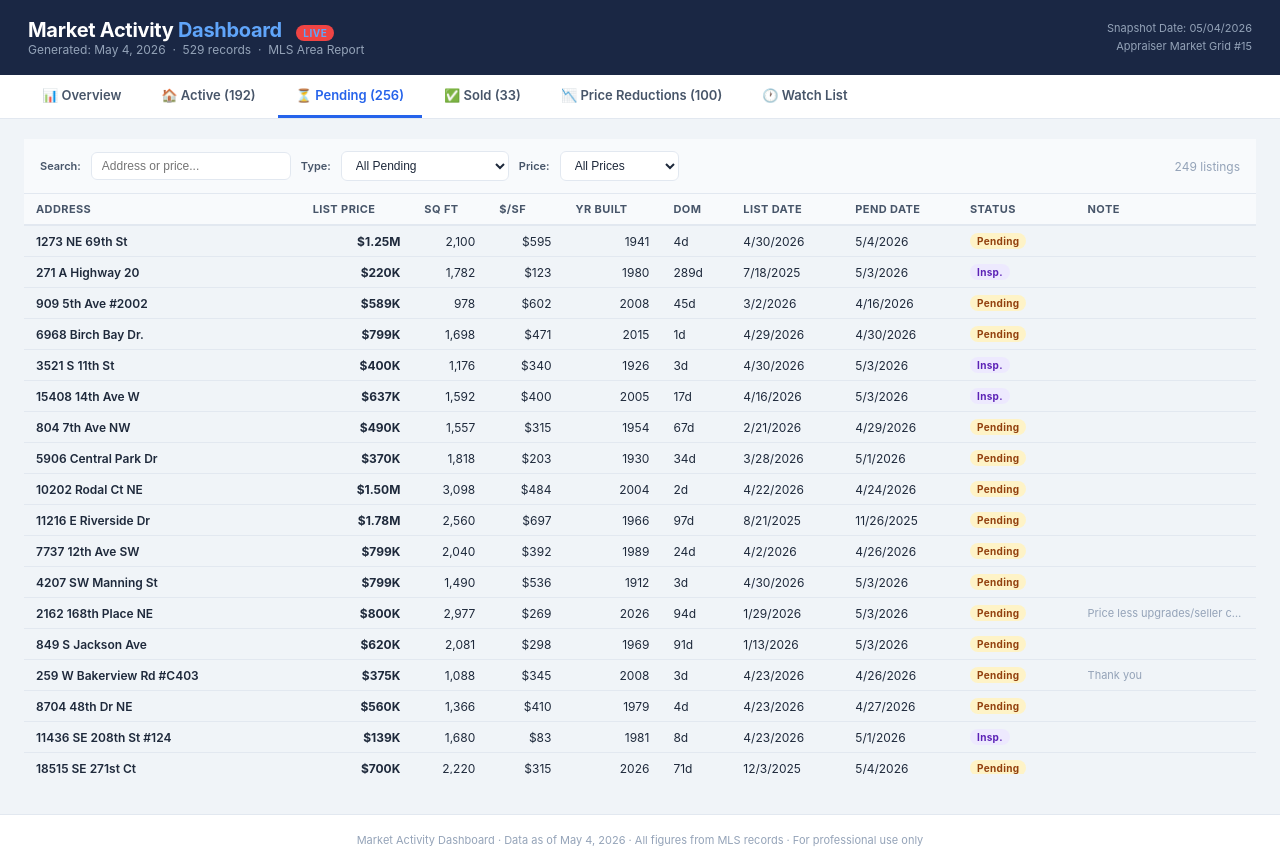
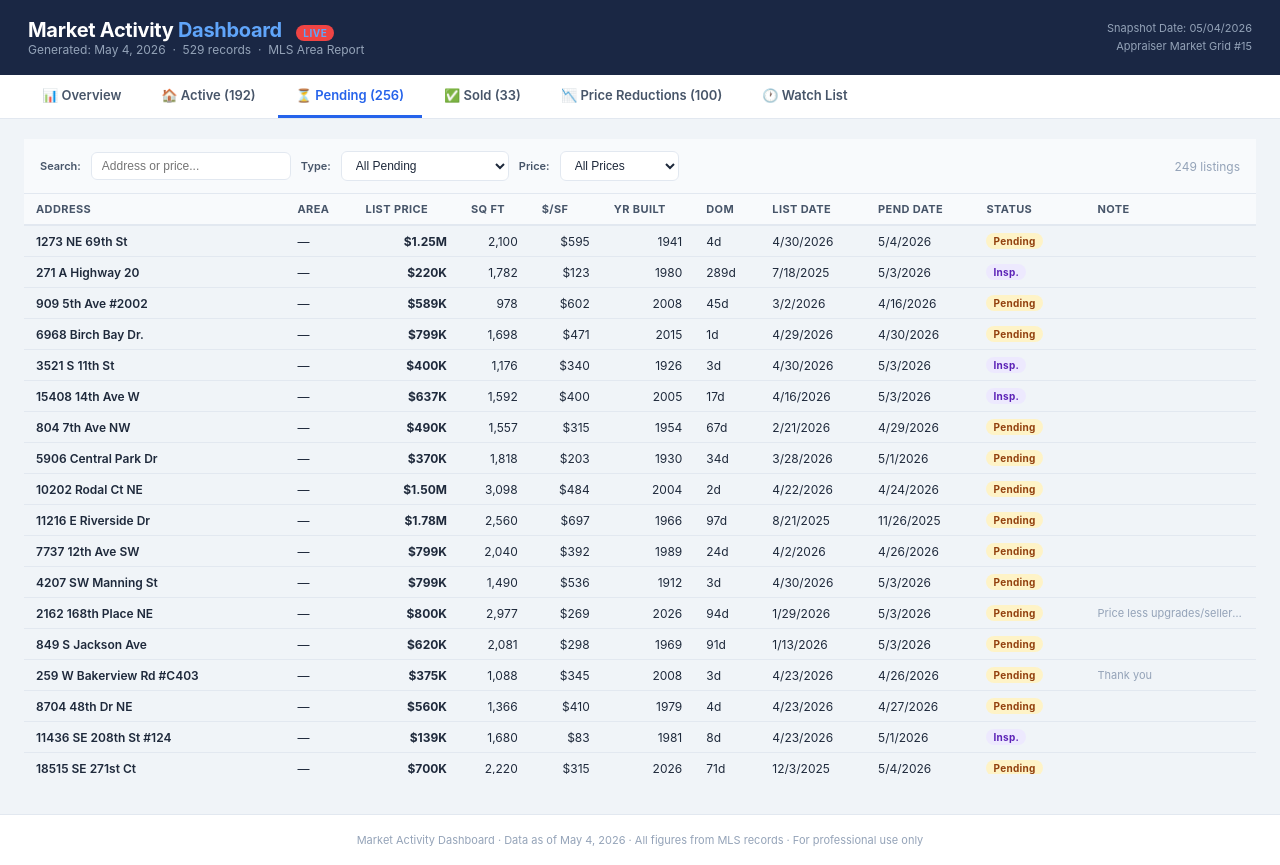
Before and after one commit to adrianwillanger-cyber/market-dashboard, a plain HTML site: page market_dashboard.html in a window 1280 px wide. Both pictures are taken after a click on the element "⏳ Pending (256)". Drawn offline with Linux system fonts and the light colour scheme.

Commit message:
Add files via upload

```diff
--- a/market_dashboard.html
+++ b/market_dashboard.html
@@ -277,7 +277,7 @@
     <div class="scrollable">
       <table class="tbl" id="new-table">
         <thead><tr>
-          <th>Address</th><th>List Price</th><th>Sq Ft</th><th>Yr Built</th><th>$/SF</th><th>DOM</th><th>Lot Ac</th>
+          <th>Address</th><th>Area</th><th>List Price</th><th>Sq Ft</th><th>Yr Built</th><th>$/SF</th><th>DOM</th><th>Lot Ac</th>
         </tr></thead>
         <tbody></tbody>
       </table>
@@ -321,14 +321,15 @@
     <table class="tbl" id="active-table">
       <thead><tr>
         <th onclick="sortTbl('active-table',0)">Address</th>
-        <th onclick="sortTbl('active-table',1)">List Price</th>
-        <th onclick="sortTbl('active-table',2)">Orig Price</th>
-        <th onclick="sortTbl('active-table',3)">Chg%</th>
-        <th onclick="sortTbl('active-table',4)">Sq Ft</th>
-        <th onclick="sortTbl('active-table',5)">$/SF</th>
-        <th onclick="sortTbl('active-table',6)">Yr</th>
-        <th onclick="sortTbl('active-table',7)">DOM</th>
-        <th onclick="sortTbl('active-table',8)">Lot</th>
+        <th onclick="sortTbl('active-table',1)">Area</th>
+        <th onclick="sortTbl('active-table',2)">List Price</th>
+        <th onclick="sortTbl('active-table',3)">Orig Price</th>
+        <th onclick="sortTbl('active-table',4)">Chg%</th>
+        <th onclick="sortTbl('active-table',5)">Sq Ft</th>
+        <th onclick="sortTbl('active-table',6)">$/SF</th>
+        <th onclick="sortTbl('active-table',7)">Yr</th>
+        <th onclick="sortTbl('active-table',8)">DOM</th>
+        <th onclick="sortTbl('active-table',9)">Lot</th>
         <th>Status</th>
       </tr></thead>
       <tbody></tbody>
@@ -364,13 +365,14 @@
     <table class="tbl" id="pending-table">
       <thead><tr>
         <th onclick="sortTbl('pending-table',0)">Address</th>
-        <th onclick="sortTbl('pending-table',1)">List Price</th>
-        <th onclick="sortTbl('pending-table',2)">Sq Ft</th>
-        <th onclick="sortTbl('pending-table',3)">$/SF</th>
-        <th onclick="sortTbl('pending-table',4)">Yr Built</th>
-        <th onclick="sortTbl('pending-table',5)">DOM</th>
-        <th onclick="sortTbl('pending-table',6)">List Date</th>
-        <th onclick="sortTbl('pending-table',7)">Pend Date</th>
+        <th onclick="sortTbl('pending-table',1)">Area</th>
+        <th onclick="sortTbl('pending-table',2)">List Price</th>
+        <th onclick="sortTbl('pending-table',3)">Sq Ft</th>
+        <th onclick="sortTbl('pending-table',4)">$/SF</th>
+        <th onclick="sortTbl('pending-table',5)">Yr Built</th>
+        <th onclick="sortTbl('pending-table',6)">DOM</th>
+        <th onclick="sortTbl('pending-table',7)">List Date</th>
+        <th onclick="sortTbl('pending-table',8)">Pend Date</th>
         <th>Status</th>
         <th>Note</th>
       </tr></thead>
@@ -404,14 +406,15 @@
       <table class="tbl" id="sold-table">
         <thead><tr>
           <th onclick="sortTbl('sold-table',0)">Address</th>
-          <th onclick="sortTbl('sold-table',1)">List $</th>
-          <th onclick="sortTbl('sold-table',2)">Sold $</th>
-          <th onclick="sortTbl('sold-table',3)">S/L%</th>
-          <th onclick="sortTbl('sold-table',4)">Sq Ft</th>
-          <th onclick="sortTbl('sold-table',5)">$/SF Sold</th>
-          <th onclick="sortTbl('sold-table',6)">Yr Built</th>
-          <th onclick="sortTbl('sold-table',7)">DOM</th>
-          <th onclick="sortTbl('sold-table',8)">Sold Date</th>
+          <th onclick="sortTbl('sold-table',1)">Area</th>
+          <th onclick="sortTbl('sold-table',2)">List $</th>
+          <th onclick="sortTbl('sold-table',3)">Sold $</th>
+          <th onclick="sortTbl('sold-table',4)">S/L%</th>
+          <th onclick="sortTbl('sold-table',5)">Sq Ft</th>
+          <th onclick="sortTbl('sold-table',6)">$/SF Sold</th>
+          <th onclick="sortTbl('sold-table',7)">Yr Built</th>
+          <th onclick="sortTbl('sold-table',8)">DOM</th>
+          <th onclick="sortTbl('sold-table',9)">Sold Date</th>
         </tr></thead>
         <tbody></tbody>
       </table>
@@ -431,11 +434,12 @@
         <table class="tbl" id="reduction-table">
           <thead><tr>
             <th onclick="sortTbl('reduction-table',0)">Address</th>
-            <th onclick="sortTbl('reduction-table',1)">Current $</th>
-            <th onclick="sortTbl('reduction-table',2)">Original $</th>
-            <th onclick="sortTbl('reduction-table',3)">Cut %</th>
-            <th onclick="sortTbl('reduction-table',4)">$ Saved</th>
-            <th onclick="sortTbl('reduction-table',5)">DOM</th>
+            <th onclick="sortTbl('reduction-table',1)">Area</th>
+            <th onclick="sortTbl('reduction-table',2)">Current $</th>
+            <th onclick="sortTbl('reduction-table',3)">Original $</th>
+            <th onclick="sortTbl('reduction-table',4)">Cut %</th>
+            <th onclick="sortTbl('reduction-table',5)">$ Saved</th>
+            <th onclick="sortTbl('reduction-table',6)">DOM</th>
           </tr></thead>
           <tbody></tbody>
         </table>
@@ -459,14 +463,15 @@
       <table class="tbl" id="stale-table">
         <thead><tr>
           <th onclick="sortTbl('stale-table',0)">Address</th>
-          <th onclick="sortTbl('stale-table',1)">List Price</th>
-          <th onclick="sortTbl('stale-table',2)">Orig Price</th>
-          <th onclick="sortTbl('stale-table',3)">Cut%</th>
-          <th onclick="sortTbl('stale-table',4)">DOM</th>
-          <th onclick="sortTbl('stale-table',5)">CDOM</th>
-          <th onclick="sortTbl('stale-table',6)">Yr Built</th>
-          <th onclick="sortTbl('stale-table',7)">Sq Ft</th>
-          <th onclick="sortTbl('stale-table',8)">$/SF</th>
+          <th onclick="sortTbl('stale-table',1)">Area</th>
+          <th onclick="sortTbl('stale-table',2)">List Price</th>
+          <th onclick="sortTbl('stale-table',3)">Orig Price</th>
+          <th onclick="sortTbl('stale-table',4)">Cut%</th>
+          <th onclick="sortTbl('stale-table',5)">DOM</th>
+          <th onclick="sortTbl('stale-table',6)">CDOM</th>
+          <th onclick="sortTbl('stale-table',7)">Yr Built</th>
+          <th onclick="sortTbl('stale-table',8)">Sq Ft</th>
+          <th onclick="sortTbl('stale-table',9)">$/SF</th>
           <th>List Date</th>
         </tr></thead>
         <tbody></tbody>
@@ -619,6 +624,7 @@ function buildNewListings() {
     const tr = document.createElement('tr');
     tr.innerHTML = `
       <td class="addr">${r.address}</td>
+      <td>${r.area||'—'}</td>
       <td class="price" data-val="${r.listPrice||0}">${fmt(r.listPrice)}</td>
       <td class="num" data-val="${r.sqft||0}">${r.sqft ? r.sqft.toLocaleString() : '—'}</td>
       <td class="num" data-val="${r.yr||0}">${r.yr||'—'}</td>
@@ -644,6 +650,7 @@ function renderActiveTable(data) {
     const tr = document.createElement('tr');
     tr.innerHTML = `
       <td class="addr">${r.address}</td>
+      <td>${r.area||'—'}</td>
       <td class="price num" data-val="${r.listPrice||0}">${fmt(r.listPrice)}</td>
       <td class="num" data-val="${r.origPrice||0}">${r.origPrice && r.origPrice!==r.listPrice ? fmt(r.origPrice) : '—'}</td>
       <td data-val="${r.pctChange||0}">${cutTag}</td>
@@ -696,6 +703,7 @@ function renderPendingTable(data) {
     const tr = document.createElement('tr');
     tr.innerHTML = `
       <td class="addr">${r.address}</td>
+      <td>${r.area||'—'}</td>
       <td class="price num" data-val="${r.listPrice||0}">${fmt(r.listPrice)}</td>
       <td class="num" data-val="${r.sqft||0}">${r.sqft?r.sqft.toLocaleString():'—'}</td>
       <td class="num" data-val="${r.ppsf||0}">${r.ppsf?'$'+r.ppsf:'—'}</td>
@@ -737,6 +745,7 @@ function buildSold() {
     const tr = document.createElement('tr');
     tr.innerHTML = `
       <td class="addr">${r.address}</td>
+      <td>${r.area||'—'}</td>
       <td class="price num" data-val="${r.listPrice||0}">${fmt(r.listPrice)}</td>
       <td class="price num" data-val="${r.sellPrice||0}" style="color:${r.ratio>100?'var(--green)':r.ratio<97?'var(--red)':'inherit'}">${fmt(r.sellPrice)}</td>
       <td data-val="${r.ratio||0}">${ratioTag}</td>
@@ -761,6 +770,7 @@ function buildReductions() {
     const tr = document.createElement('tr');
     tr.innerHTML = `
       <td class="addr">${r.address}</td>
+      <td>${r.area||'—'}</td>
       <td class="price num" data-val="${r.listPrice||0}">${fmt(r.listPrice)}</td>
       <td class="num" data-val="${r.origPrice||0}" style="text-decoration:line-through;color:var(--gray-400)">${fmt(r.origPrice)}</td>
       <td data-val="${r.pctChange||0}"><span style="background:${color};color:white;padding:2px 7px;border-radius:4px;font-size:11px;font-weight:800;">${r.pctChange}%</span></td>
@@ -803,6 +813,7 @@ function buildStale() {
     const tr = document.createElement('tr');
     tr.innerHTML = `
       <td class="addr">${r.address}</td>
+      <td>${r.area||'—'}</td>
       <td class="price num" data-val="${r.listPrice||0}">${fmt(r.listPrice)}</td>
       <td class="num" data-val="${r.origPrice||0}">${r.origPrice&&r.origPrice!==r.listPrice?fmt(r.origPrice):'—'}</td>
       <td data-val="${r.pctChange||0}">${pctTag}</td>
```
